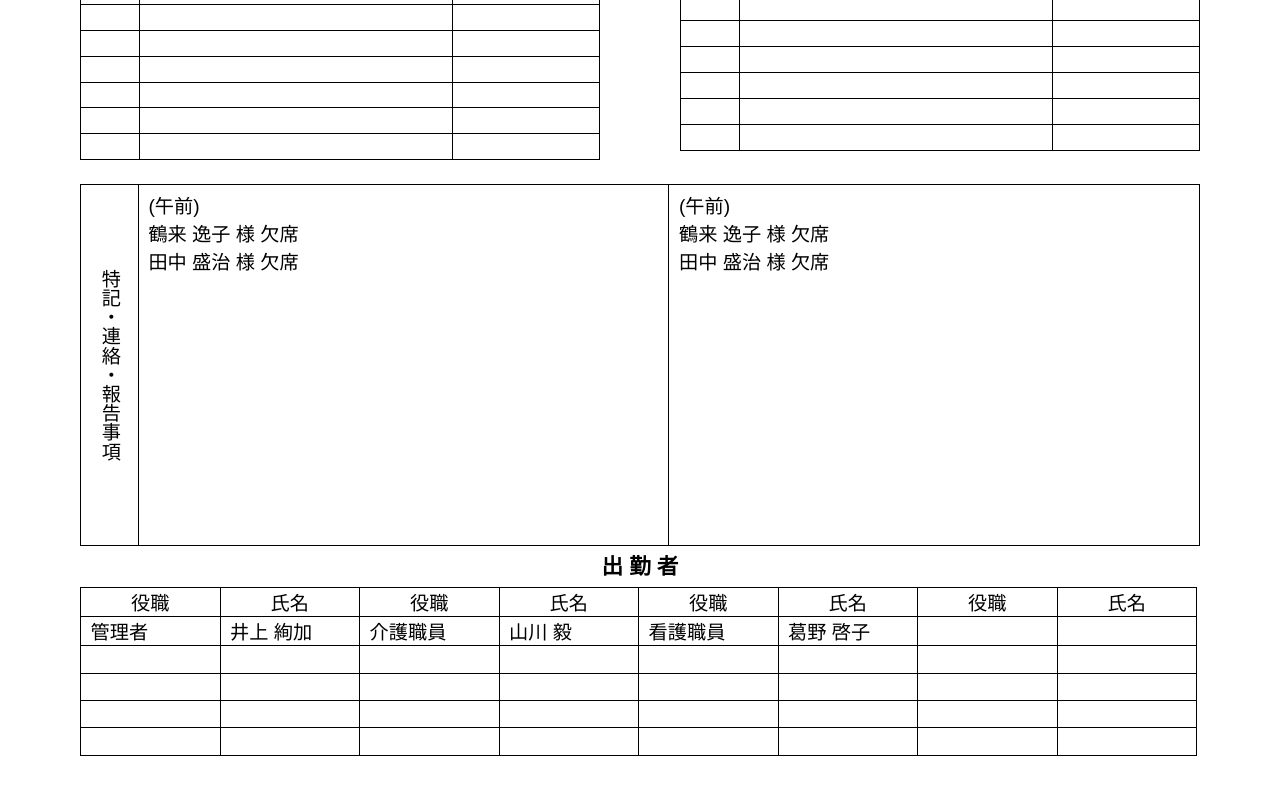
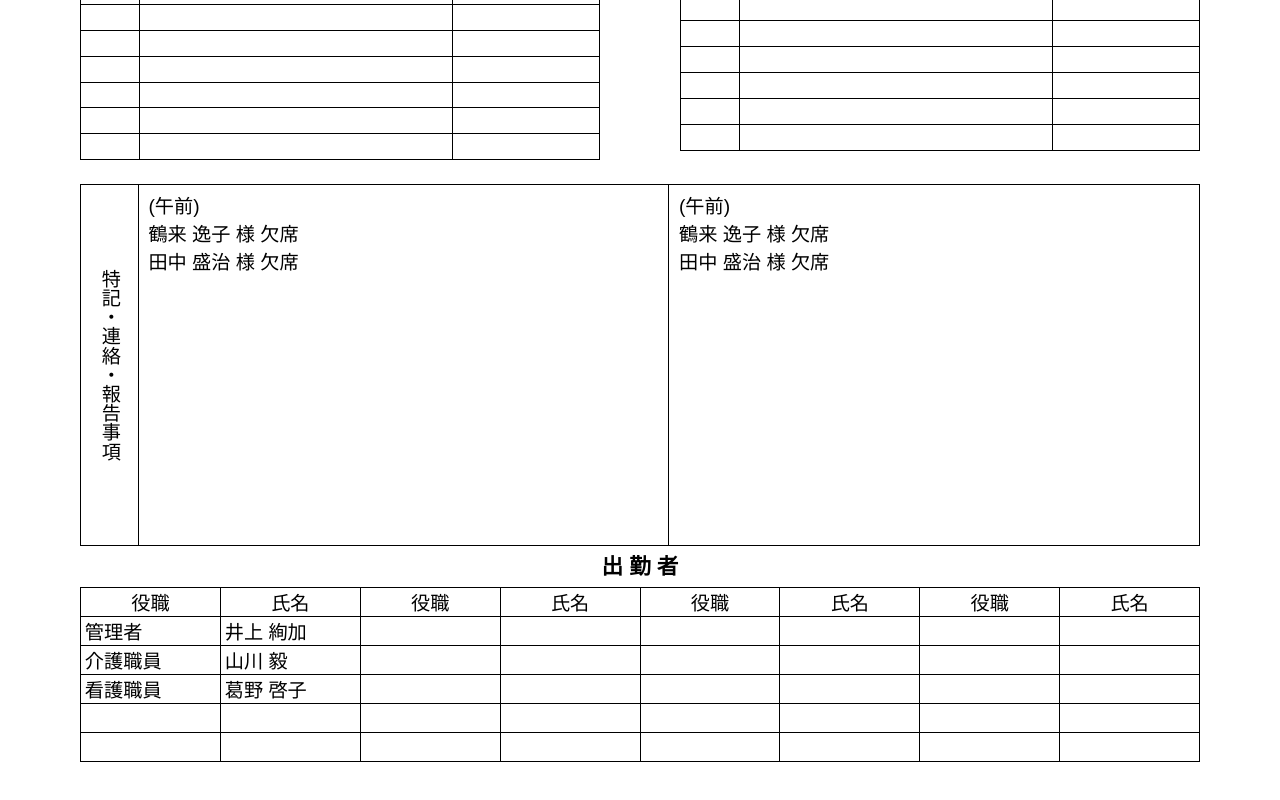
Before and after one commit to Skyfury2651/demo-pug, a plain HTML site: page index.pug in a window 1280 px wide. Shown: the part 914-1714 px from the top of the page. Drawn offline with nearby package versions, Linux system fonts and the light colour scheme; files that its build step writes are made by us from their sources.

Commit message:
fix logic template

```diff
--- a/index.pug
+++ b/index.pug
@@ -102,43 +102,28 @@ link(rel='stylesheet', type='text/css', href='../style.css')
 .sixth-block
   .title 出 勤 者
   .table
-    .header
-      .cell.col1 #{staticFields.blocks['sixth-block'].col1}
-      .cell.col2 #{staticFields.blocks['sixth-block'].col2}
-      .cell.col3 #{staticFields.blocks['sixth-block'].col3}
-      .cell.col4 #{staticFields.blocks['sixth-block'].col4}
-      .cell.col5 #{staticFields.blocks['sixth-block'].col5}
-      .cell.col6 #{staticFields.blocks['sixth-block'].col6}
-      .cell.col7 #{staticFields.blocks['sixth-block'].col7}
-      .cell.col8 #{staticFields.blocks['sixth-block'].col8}
-    - var n = 0;
-    .body
-      while n < 5
-        .row
-          if data.blocks.sixth[n]
-            .cell.col1
-                span #{data.blocks.sixth[n].col1}
-            .cell.col2
-                span #{data.blocks.sixth[n].col2}
-            .cell.col3
-                span #{data.blocks.sixth[n].col3}
-            .cell.col4
-                span #{data.blocks.sixth[n].col4}
-            .cell.col5
-                span #{data.blocks.sixth[n].col5}
-            .cell.col6
-                span #{data.blocks.sixth[n].col6}
-            .cell.col7
-                span #{data.blocks.sixth[n].col7}
-            .cell.col8
-              span #{data.blocks.sixth[n].col8}
+      .head
+        .row.block
+          .item #{staticFields.blocks['sixth-block'].col1}
+          .item #{staticFields.blocks['sixth-block'].col2}
+        .row.block
+          .item #{staticFields.blocks['sixth-block'].col1}
+          .item #{staticFields.blocks['sixth-block'].col2}
+        .row.block
+          .item #{staticFields.blocks['sixth-block'].col1}
+          .item #{staticFields.blocks['sixth-block'].col2}
+        .row.block
+          .item #{staticFields.blocks['sixth-block'].col1}
+          .item #{staticFields.blocks['sixth-block'].col2}
+      .body
+        - var j = 0;
+        while j < 20
+          if data.blocks.sixth[j]
+            .row.block(class= j < 5 ? "border-left" : "")
+              .item #{data.blocks.sixth[j].col1}
+              .item #{data.blocks.sixth[j].col2}
           else
-            .cell.col1
-            .cell.col2
-            .cell.col3
-            .cell.col4
-            .cell.col5
-            .cell.col6
-            .cell.col7
-            .cell.col8
-        - n = n + 1
+            .row.block(class= j < 5 ? "border-left" : "")
+              .item
+              .item
+          - j = j + 1;
--- a/style.css
+++ b/style.css
@@ -108,18 +108,66 @@ body {
   margin-top: 0.5rem;
   margin-bottom: 0.5rem;
 }
-.sixth-block .body {
-  flex-direction: column;
+.sixth-block .table {
+  border-top: 1px solid;
+  border-left: 1px solid;
 }
-.sixth-block .body .row {
+.sixth-block .table .item {
+  padding: 0 0.2rem;
+}
+.sixth-block .table .head {
+  display: grid;
+  grid-template-columns: repeat(4, minmax(0, 1fr));
+  grid-template-rows: repeat(1, minmax(0, 1fr));
+  grid-auto-flow: column;
+}
+.sixth-block .table .head .row {
   display: flex;
   flex-direction: row;
 }
+.sixth-block .table .head .block {
+  display: grid;
+  grid-template-columns: repeat(2, minmax(0, 1fr));
+}
+.sixth-block .table .head .block .item {
+  border-width: 0px 1px 1px 0px;
+  border-style: solid;
+  display: flex;
+  justify-content: center;
+  align-items: center;
+}
+.sixth-block .table .head .block .item:nth-child(n) {
+  border-left: unset;
+}
+.sixth-block .table .body {
+  display: grid;
+  grid-template-columns: repeat(4, minmax(0, 1fr));
+  grid-template-rows: repeat(5, minmax(0, 1fr));
+  grid-auto-flow: column;
+}
+.sixth-block .table .body .row {
+  display: flex;
+  flex-direction: row;
+}
+.sixth-block .table .body .block {
+  display: grid;
+  grid-template-columns: repeat(2, minmax(0, 1fr));
+}
+.sixth-block .table .body .block .item {
+  border-width: 0px 1px 1px 0px;
+  border-style: solid;
+}
+.sixth-block .table .body .block .item:nth-child(n) {
+  border-left: unset;
+}
 .sixth-block .cell {
-  width: 6.215rem;
+  display: flex;
+  justify-content: center;
+  align-items: center;
+  flex-grow: 1;
   min-height: 1.375rem;
-  padding-left: 0.2rem;
-  padding-right: 0.2rem;
+  padding-left: 0.5rem;
+  padding-right: 0.5rem;
 }
 
 .table .header {
--- a/variables.pug
+++ b/variables.pug
@@ -84,10 +84,14 @@ block vars
           {
             col1 : '管理者',
             col2 : '井上 絢加',
-            col3 : '介護職員',
-            col4 : '山川 毅',
-            col5 : '看護職員',
-            col6 : '葛野 啓子'
+          },
+          {
+            col1 : '介護職員',
+            col2 : '山川 毅',
+          },
+          {
+            col1 : '看護職員',
+            col2 : '葛野 啓子',
           }
         ]
       }
```
